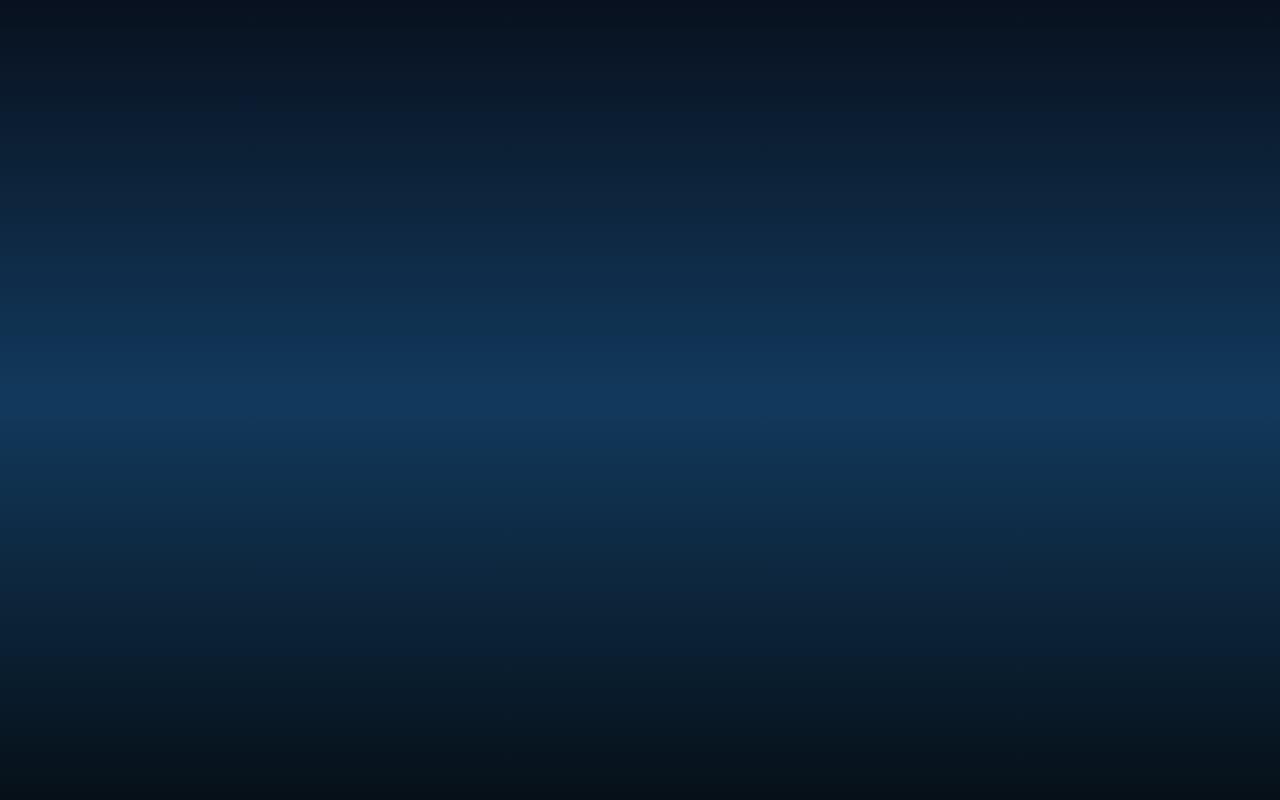
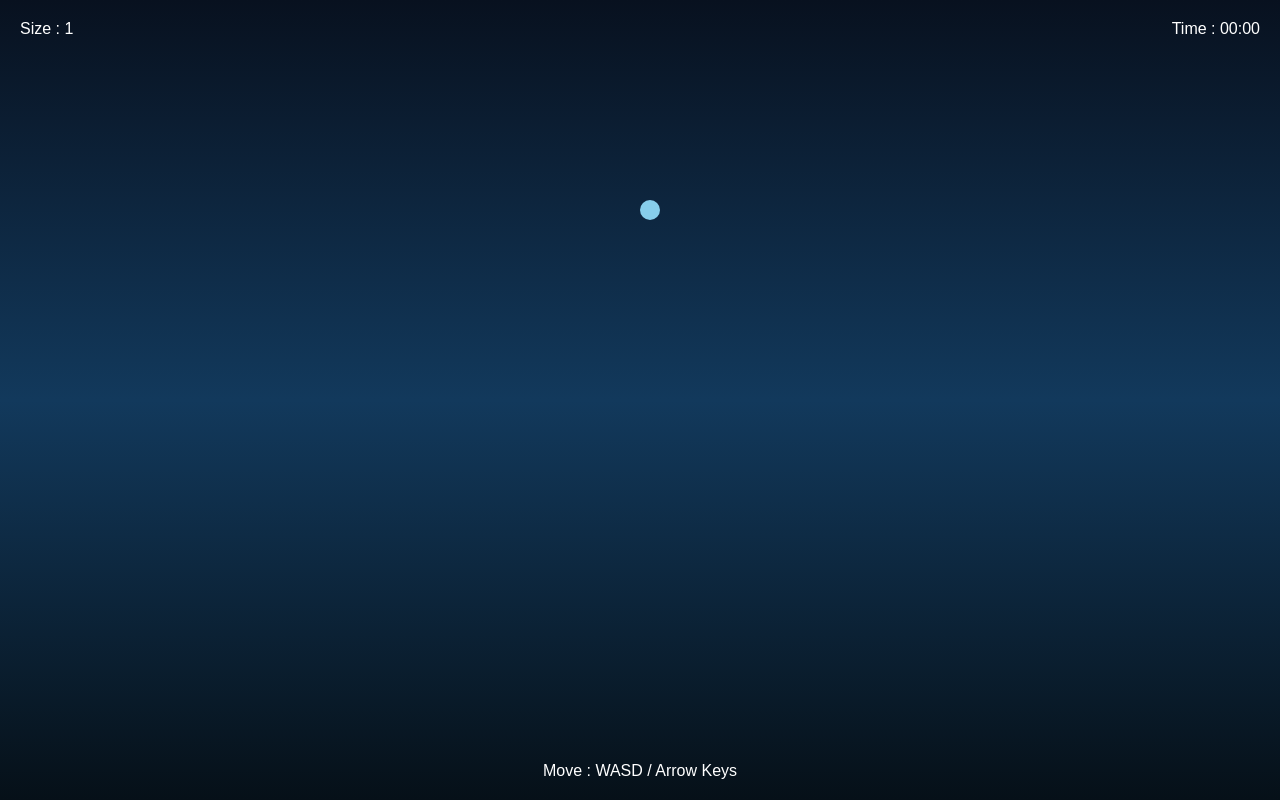
Before and after one commit to appleblue07/WaterDroplet, a plain HTML site: page index.html in a window 1280 px wide. Both pictures are taken after a click on the button "PLAY". Drawn offline with Linux system fonts and the light colour scheme.

Commit message:
플레이어 움직임 추가 (부자연스러움)

```diff
--- a/index.html
+++ b/index.html
@@ -32,10 +32,35 @@
         <div class="water"></div>
     </div>
 
-    <!-- 게임 스크린 -->
-    <div id = "gameScreen">
+
+    <!-- 게임 화면 -->
+    <div id="gameScreen">
+
+    <div id="hud">
+
+        <div id="sizeText">
+            Size : 1
+        </div>
+
+        <div id="timer">
+            Time : 00:00
+        </div>
 
     </div>
+
+    <div id="gameArea">
+
+        <div id="player"></div>
+
+    </div>
+
+    <div id="help">
+
+        Move : WASD / Arrow Keys
+
+    </div>
+
+</div>
 
     <script src="scr/scripts.js"></script>
 </body>
--- a/scr/scripts.js
+++ b/scr/scripts.js
@@ -1,3 +1,4 @@
+
 const startScreen = document.getElementById("startScreen");
 const gameScreen = document.getElementById("gameScreen");
 const playBtn = document.getElementById("playBtn");
@@ -8,4 +9,45 @@ playBtn.addEventListener("click", () => {
     gameScreen.style.display = "flex";
 });
 
+
+/** 플레이어 이동*/
+const player = document.getElementById("player");
+let playerX = window.innerWidth / 2;
+
+let leftPressed = false;
+let rightPressed = false;
+
+document.addEventListener("keydown", (event) => {
+
+    if(event.key == "a"){
+        leftPressed = true;
+    }
+
+    if(event.key == "d"){
+        rightPressed = true;
+    }
+});
+
+function update(){
+
+    if(leftPressed){
+        playerX -= 30;
+    }
+
+    if(rightPressed){
+        playerX += 30;
+    }
+
+    player.style.left = playerX + "px";
+    leftPressed = false;
+    rightPressed = false;
+    requestAnimationFrame(update);
+}
+
+update();
+
+
+
+
+
 console.log("연결 완");
--- a/style.css
+++ b/style.css
@@ -21,6 +21,31 @@ body{
     color:white;
 }
 
+
+#player{
+
+    position:absolute;
+
+    left:50%;
+    top:25%;
+
+    width:20px;
+    height:20px;
+
+    background:skyblue;
+    border-radius:50%;
+
+    /* transform:translate(-50%,-50%); */
+}
+
+#gameArea{
+    position:absolute;
+    inset : 0;
+
+}
+
+
+/* 기본 화면 (배경?) */
 #startScreen,
 #gameScreen
 #resultScreen{
@@ -37,6 +62,30 @@ body{
     display:none;
 }
 
+
+/* HUD */
+#hud{
+    position:absolute;
+    top:20px;
+    left:20px;
+    right:20px;
+
+    display:flex;
+    justify-content:space-between;
+
+    z-index:10;
+}
+
+/* 조작법 */
+#help{
+    position:absolute;
+    bottom:20px;
+    left:50%;
+
+    transform:translateX(-50%);
+
+    z-index:10;
+}
 
 /* ---------- 제목 ---------- */
 
```
